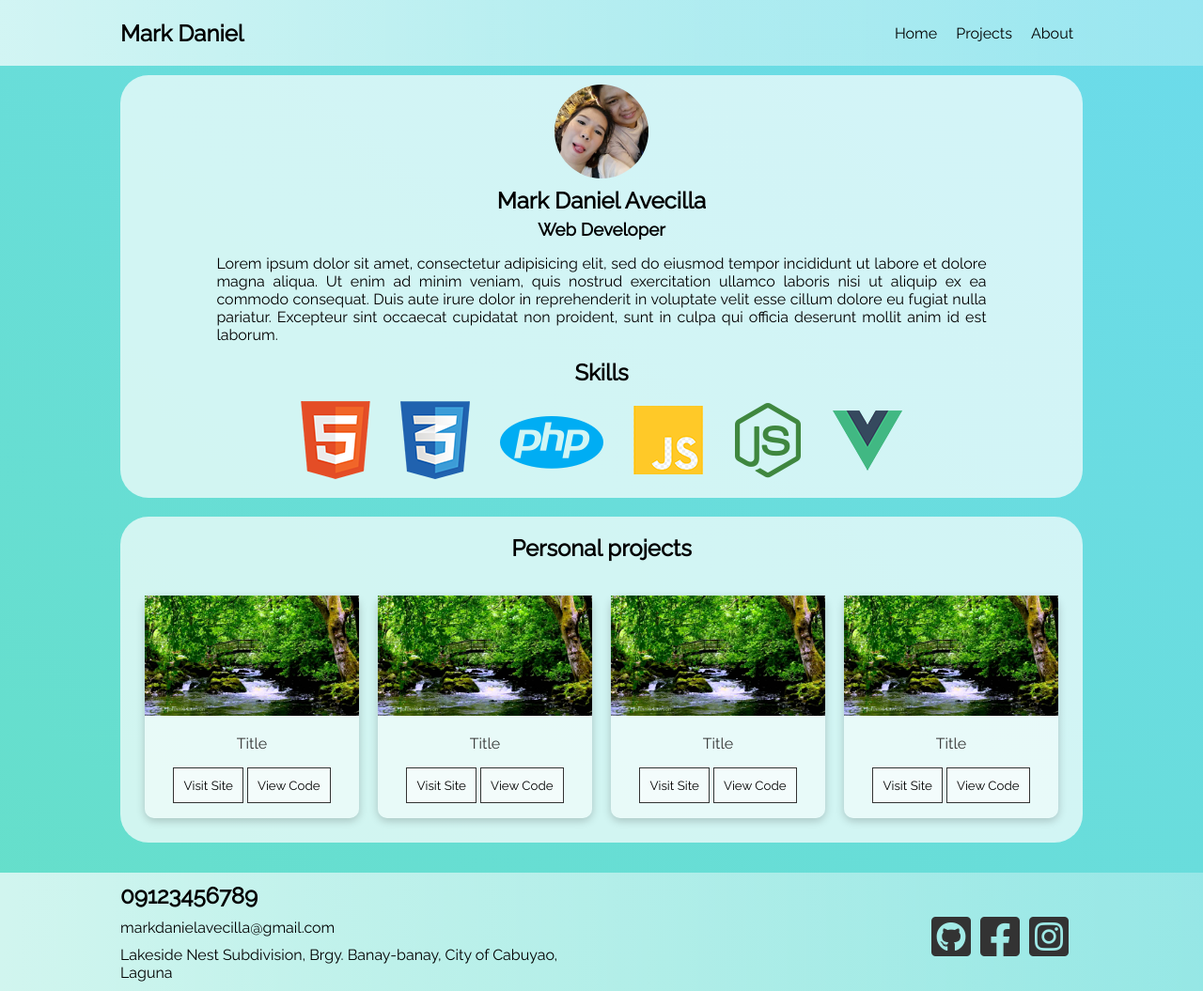
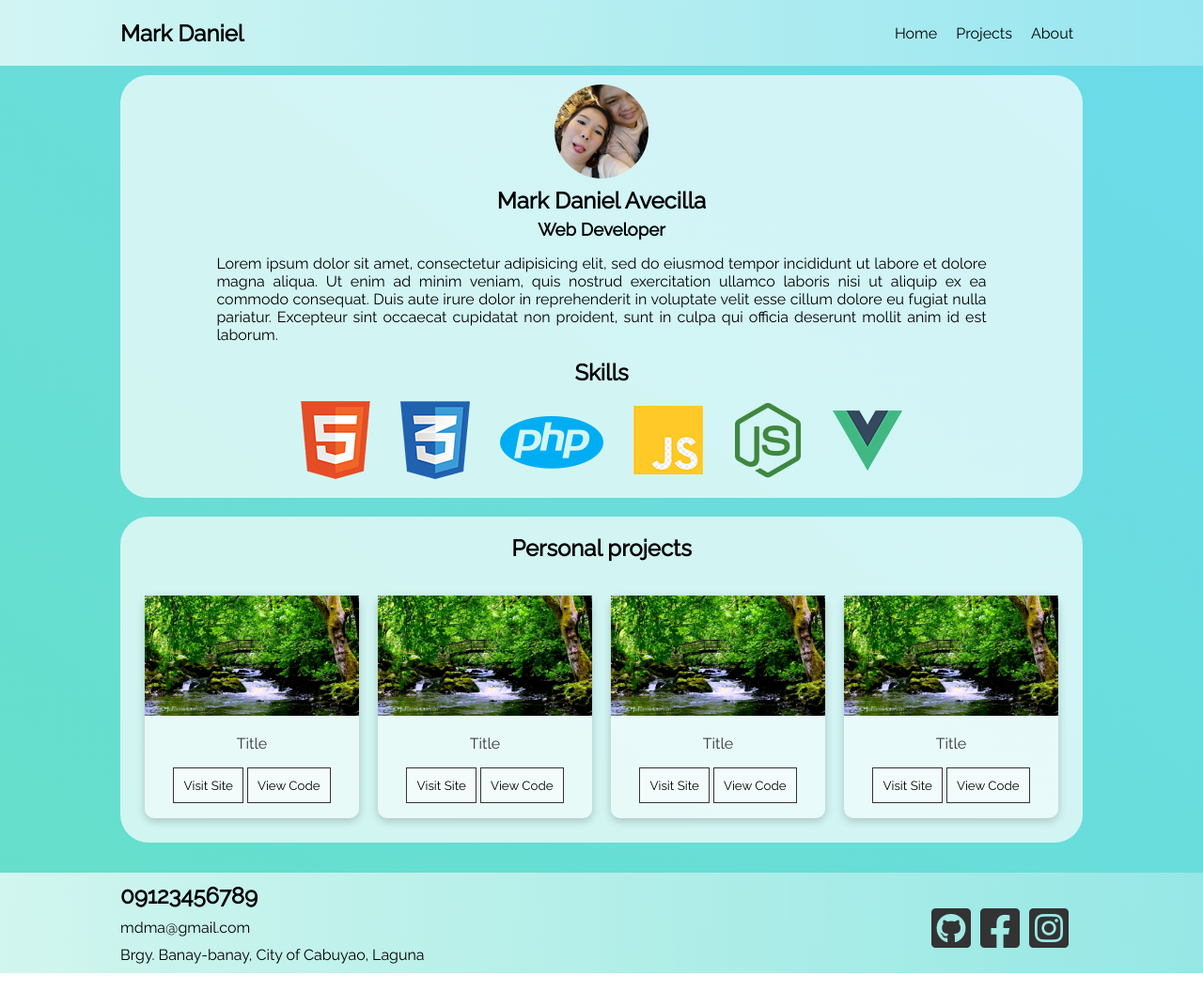
Before and after one commit to markdanielavecilla/markdaniel, a website: page dist/index.html in a window 1280 px wide. Shown: the whole page at 94% size. Drawn offline with Linux system fonts and the light colour scheme.

Commit message:
Update index.html

```diff
--- a/dist/index.html
+++ b/dist/index.html
@@ -109,8 +109,8 @@
 				<div class="grid">
 					<div>
 						<h2>09123456789</h2>
-						<p>markdanielavecilla@gmail.com</p>
-						<p>Lakeside Nest Subdivision, Brgy. Banay-banay, City of Cabuyao, Laguna</p>
+						<p>mdma@gmail.com</p>
+						<p>Brgy. Banay-banay, City of Cabuyao, Laguna</p>
 					</div>
 
 					<div class="flex social-media">
```
